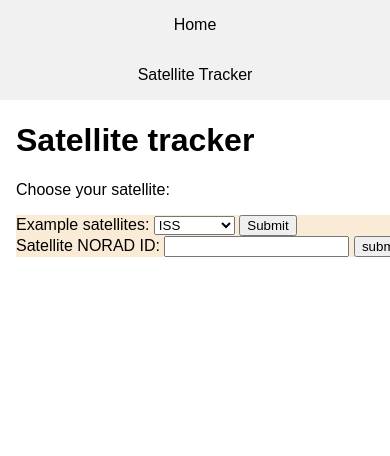
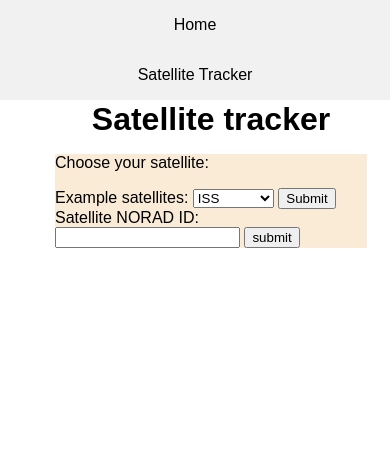
Before and after one commit to thomas7392/Olympus-Awakens, a Flask app: page /satellite_tracker in a window 390 px wide. Shown: the part 80-536 px from the top of that part. Run offline with Flask 2, Linux system fonts and the light colour scheme; the page is wider than the window, and the part outside it is not shown.

Commit message:
fix better scaling for mobile devices

```diff
--- a/static/css/template.css
+++ b/static/css/template.css
@@ -98,8 +98,11 @@ div.content {
     height: auto;
     position: relative;
   }
-  .sidebar a {text-align: center;
-    float: none;}
-
-  div.content {margin-left: 0; width: 100%; float: none;}
+  .sidebar a {text-align: center; float: none;}
+  div.content {width:80%; margin-left: 10%; margin-right: 10%;}
+  .narrow {width: 100%;}
+  .choose_satellite{width:100%; }
+  .tracker_info{width:100%; }
+  .tracker_map{width:100%; }
+   h1{margin: 0; text-align: center;}
 }
--- a/templates/satellite_tracker.html
+++ b/templates/satellite_tracker.html
@@ -32,10 +32,11 @@
 
     {% extends "template.html" %}
     {% block content %}
-      <h1> Satellite tracker </h1>
-      <p> Choose your satellite: </p>
+
+    <h1> Satellite tracker </h1>
 
       <div class="choose_satellite">
+        <p> Choose your satellite: </p>
         <!-- Request satellite in a dropdown menu -->
         <form action="/satellite_tracker" method="POST" enctype="multipart/form-data">
           <label for="satellite">Example satellites: </label>
--- a/templates/template.html
+++ b/templates/template.html
@@ -4,7 +4,7 @@
   <head>
     <meta charset="utf-8">
     <title>Webb App Parent Template</title>
-    <meta name="viewport" content="width=device-width, initial-scale=1.0, maximum-scale=1.0, user-scalable=0">
+    <meta name="viewport" content="width=device-width, initial-scale=1.0, minimum-scale=1.0, maximum-scale=10.0">
     <link rel="stylesheet" href="{{ url_for('static',     filename='css/template.css') }}">
   </head>
 
```
